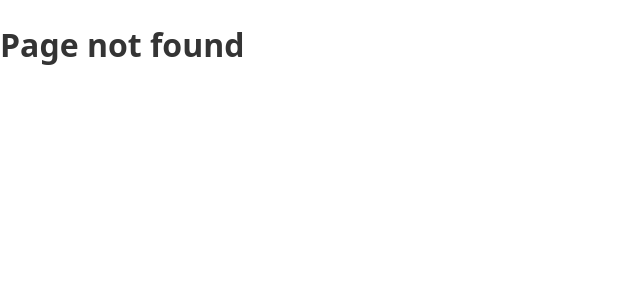
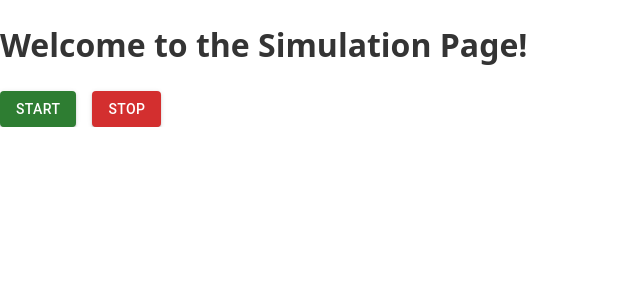
Before and after one commit to Mionuel/unicaf, a React (Vite) app in the folder frontend/: page / in a window 1280 px wide. Before the commit this address had no page. Shown: the top 300 px of the page, without its empty margins (0-640 px from the left). Built offline with nearby package versions, Linux system fonts and the light colour scheme.

Commit message:
feat: backend connection set-up. installed mui for ready components

```diff
--- a/frontend/package.json
+++ b/frontend/package.json
@@ -10,6 +10,10 @@
     "preview": "vite preview"
   },
   "dependencies": {
+    "@emotion/react": "^11.14.0",
+    "@emotion/styled": "^11.14.1",
+    "@mui/material": "^9.3.1",
+    "axios": "^1.19.0",
     "react": "^19.2.7",
     "react-dom": "^19.2.7",
     "react-router-dom": "^7.18.2"
--- /dev/null
+++ b/frontend/src/features/shared/services/api.ts
@@ -0,0 +1,10 @@
+import axios from "axios";
+
+const api = axios.create({
+  baseURL: "http://localhost:8000",
+  headers: {
+    'Content-Type': 'application/json'
+  }
+});
+
+export default api;
--- /dev/null
+++ b/frontend/src/features/simulation/SimPage.tsx
@@ -0,0 +1,33 @@
+import { Button, Stack } from "@mui/material";
+import {
+  startSimulation,
+  stopSimulation,
+} from "src/features/simulation/services/sim_service";
+
+function SimPage() {
+  const handleStart = async () => {
+    const result = await startSimulation();
+    console.log(result);
+  };
+
+  const handleStop = async () => {
+    const result = await stopSimulation();
+    console.log(result);
+  };
+
+  return (
+    <div>
+      <h1>Welcome to the Simulation Page!</h1>
+      <Stack direction="row" spacing={2}>
+        <Button variant="contained" color="success" onClick={handleStart}>
+          Start
+        </Button>
+        <Button variant="contained" color="error" onClick={handleStop}>
+          Stop
+        </Button>
+      </Stack>
+    </div>
+  );
+}
+
+export default SimPage;
--- /dev/null
+++ b/frontend/src/features/simulation/services/sim_service.ts
@@ -0,0 +1,11 @@
+import api from "src/features/shared/services/api";
+
+export async function startSimulation() {
+  const res = await api.post("/start");
+  return res.data;
+}
+
+export async function stopSimulation() {
+  const res = await api.post("/stop");
+  return res.data;
+}
--- a/frontend/src/router.tsx
+++ b/frontend/src/router.tsx
@@ -2,9 +2,10 @@ import { createBrowserRouter } from "react-router-dom";
 import App from "src/App";
 import GrafanaViewer from "src/features/grafana/GrafanaView";
 import NotFound from "src/features/notfound/NotFound";
+import SimPage from "src/features/simulation/SimPage";
 
 const router = createBrowserRouter([
-  { path: "/simulation", element: <App /> },
+  { path: "/", element: <SimPage /> },
   { path: "/settings", element: <App /> },
   { path: "/grafana", element: <GrafanaViewer /> },
   { path: "*", element: <NotFound /> },
```
Also changed, not shown: 1 other file (tests, documents, lock files or other folders).
